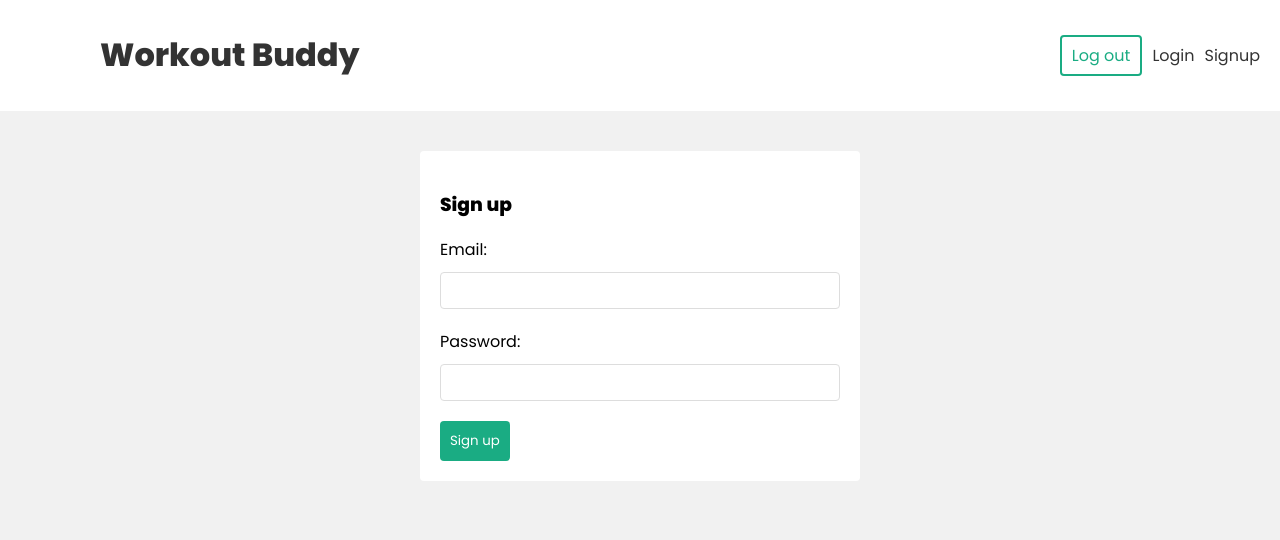
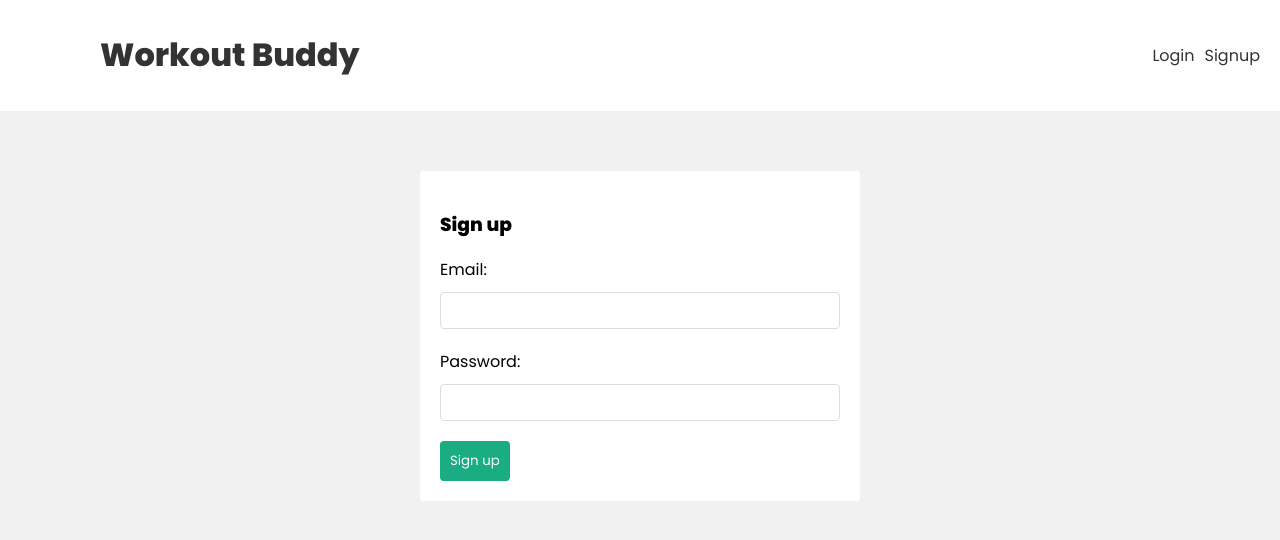
Before and after one commit to pramitpatekar/MERNstack, a React (Create React App) app in the folder frontend/: page /signup in a window 1280 px wide. Shown: the top 540 px of the page. Built offline with nearby package versions, Linux system fonts and the light colour scheme.

Commit message:
Auth - 11th version

```diff
--- a/frontend/src/App.js
+++ b/frontend/src/App.js
@@ -12,7 +12,7 @@ function App() {
     <div className="App">
       <BrowserRouter>
         <Navbar />
-        <div classname="pages">
+        <div className="pages">
           <Routes>
             <Route
               path="/"
--- a/frontend/src/components/Navbar.js
+++ b/frontend/src/components/Navbar.js
@@ -1,8 +1,10 @@
 import {Link} from 'react-router-dom'
 import { useLogout } from '../hooks/useLogout'
+import { useAuthContext } from '../hooks/useAuthContext'
 
 const Navbar = () => {
     const { logout } = useLogout()
+    const { user } = useAuthContext()
 
     const handleClick = () => {
         logout()
@@ -16,14 +18,19 @@ const Navbar = () => {
                 </Link>
 
                 <nav>
+                    {user && (
                         <div>
+                            <span>{user.email}</span>
                             <button onClick={handleClick}>Log out</button>
                         </div>
+                    )}
 
+                    {!user && (
                         <div>
                             <Link to="/login">Login</Link>
                             <Link to="/signup">Signup</Link>
                         </div>
+                    )}
                 </nav>
             </div>
         </header>
--- a/frontend/src/components/WorkoutDetails.js
+++ b/frontend/src/components/WorkoutDetails.js
@@ -24,7 +24,7 @@ const WorkoutDetails = ({workout}) => {
             <p><strong>Load (kg): </strong>{workout.load}</p>
             <p><strong>Reps: </strong>{workout.reps}</p>
             <p>{formatDistanceToNow(new Date(workout.createdAt), {addSuffix: true})}</p>
-            <span class="material-symbols-outlined" onClick={handleClick}>delete</span>
+            <span className="material-symbols-outlined" onClick={handleClick}>delete</span>
         </div>
     )
 }
--- a/frontend/src/context/AuthContext.js
+++ b/frontend/src/context/AuthContext.js
@@ -1,4 +1,4 @@
-import { createContext, useReducer } from 'react';
+import { createContext, useReducer, useEffect } from 'react';
 
 export const AuthContext = createContext()
 
@@ -20,6 +20,14 @@ export const AuthContextProvider = ({ children }) => {
         user: null
     })
 
+    useEffect(() => {
+        const user = JSON.parse(localStorage.getItem('user'))
+
+        if(user) {
+            dispatch({type: 'LOGIN', payload: user})
+        }
+    }, [])
+
     console.log('AuthContext state: ', state)
 
     return(
--- a/frontend/src/pages/Login.js
+++ b/frontend/src/pages/Login.js
@@ -7,7 +7,7 @@ const Login = () => {
     const {login, error, isLoading} = useLogin()
 
 
-    const handleSubmit = async () => {
+    const handleSubmit = async (e) => {
         e.preventDefault()
 
         await login(email, password)
--- a/frontend/src/pages/Signup.js
+++ b/frontend/src/pages/Signup.js
@@ -6,7 +6,7 @@ const Signup = () => {
     const [password, setPassword] = useState('')
     const {signup, error, isLoading} = useSignup()
 
-    const handleSubmit = async () => {
+    const handleSubmit = async (e) => {
         e.preventDefault()
 
         //console.log(email, password)
```
Lines whose indentation alone changed are shown as unchanged.
